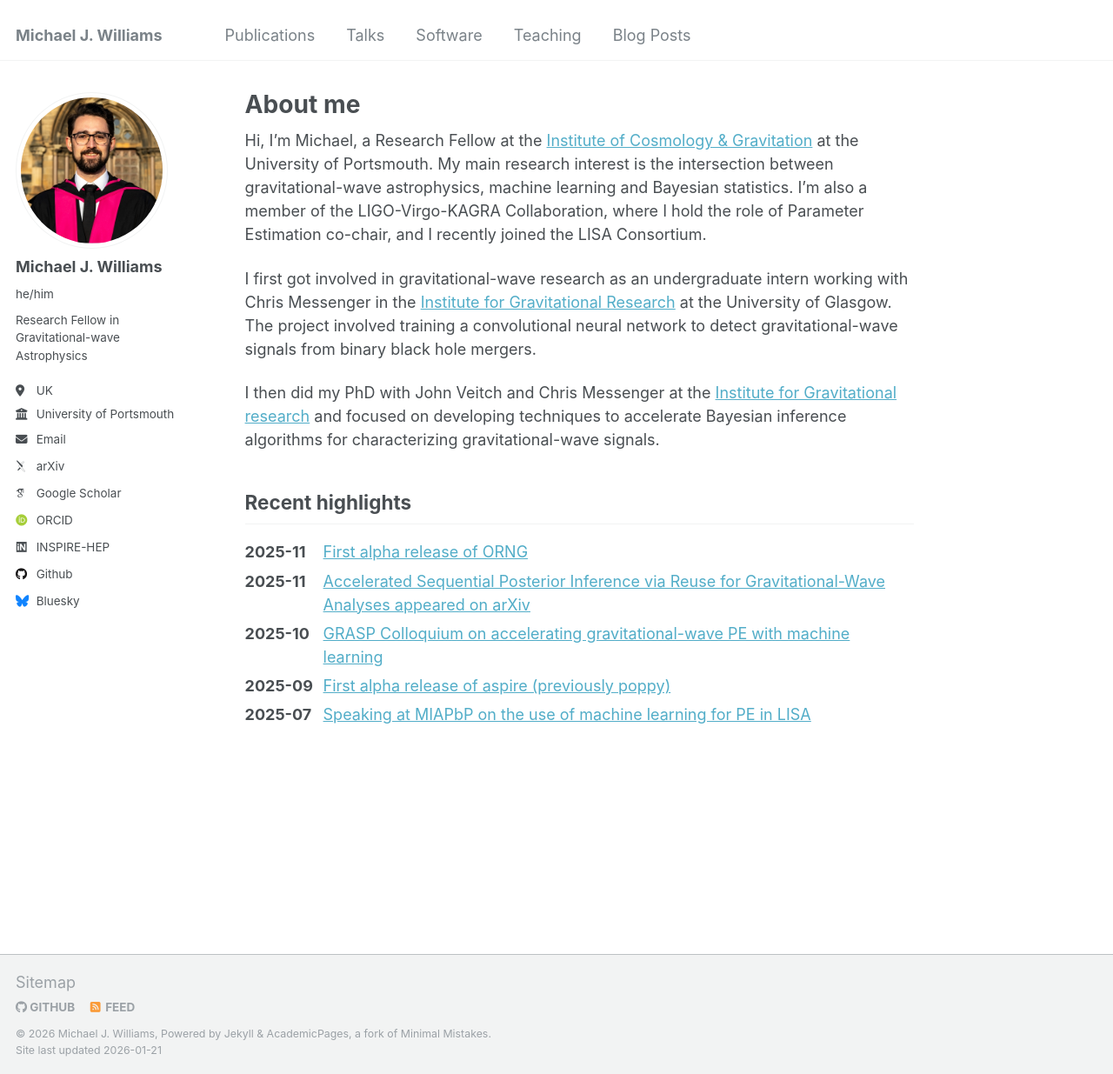
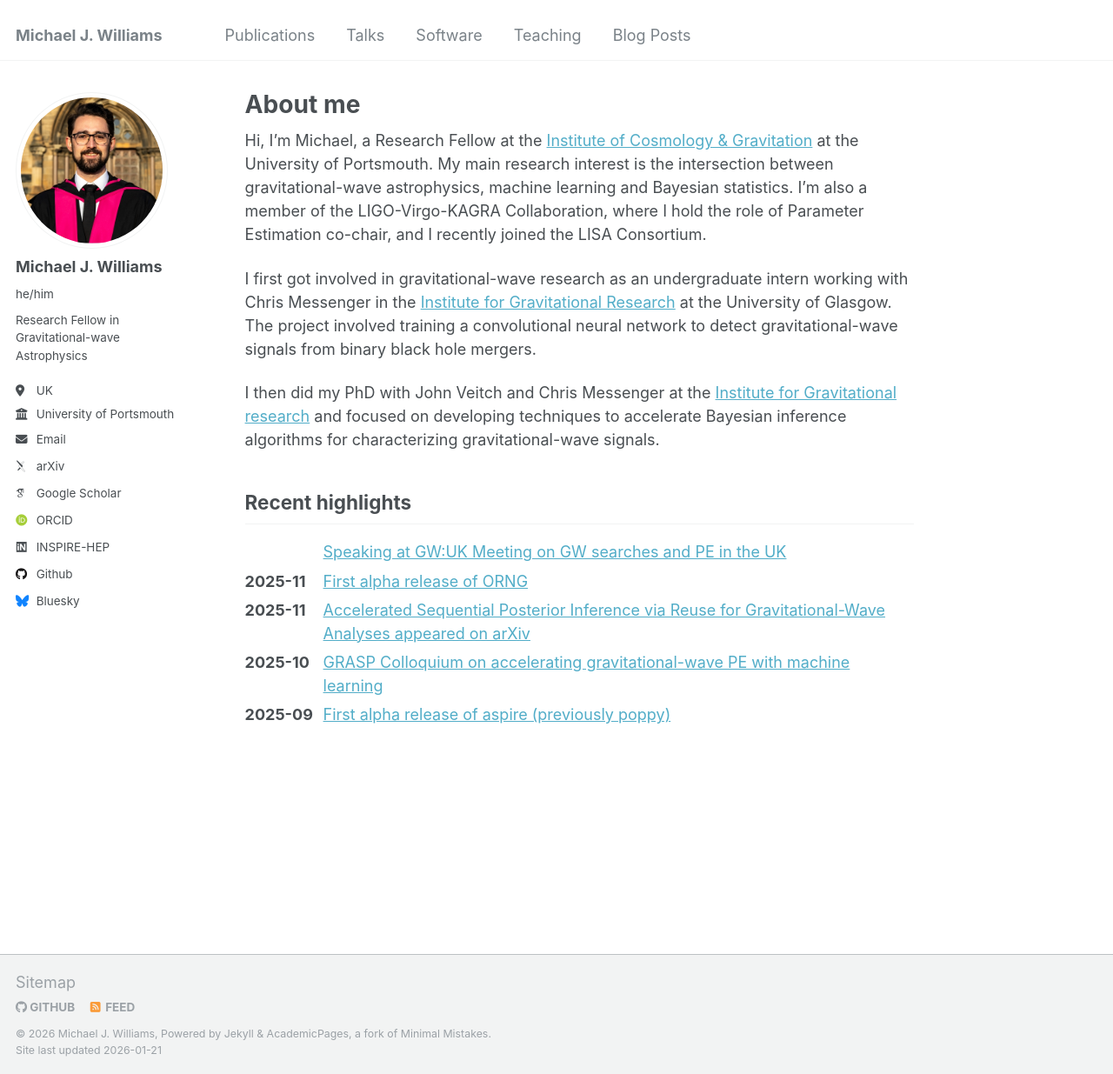
Before and after one commit to mj-will/mj-will.github.io, a Jekyll site: the page built from _pages/about.md, in a window 1280 px wide and 1235 px high. Shown: the whole window at 87% size. Built offline with Jekyll 4.4.1, drawn with Linux system fonts in a browser that asks for light colours; some web fonts are replaced.

Commit message:
update highlights

```diff
--- a/_data/highlights.yml
+++ b/_data/highlights.yml
@@ -1,5 +1,8 @@
 # Update this list to control the "Recent highlights" section on the home page.
 # Keep the most recent items at the top.
+- data: 2026-01
+  title: Speaking at GW:UK Meeting on GW searches and PE in the UK
+  url: /talks/2026-01-15-gwuk
 - date: 2025-11
   title: First alpha release of ORNG
   url: /software/orng/
```
